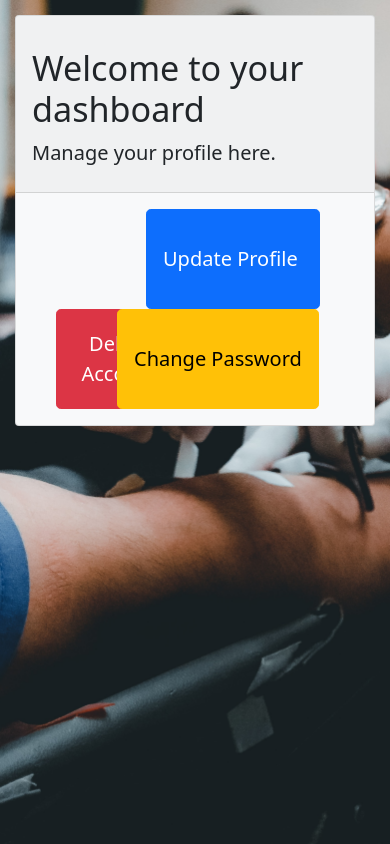
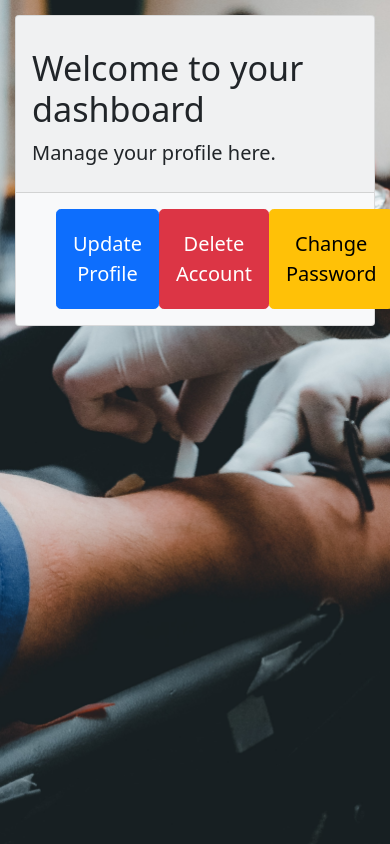
Before and after one commit to realnroz/Blood-Mangement-System, a Django app: page /donor/profile/ in a window 390 px wide. Shown: the part 56-900 px from the top of the page. Run offline with Django 3.2, Linux system fonts and the light colour scheme; the visitor is signed in with stand-in values (Sample User, id 1); data that the repository does not hold is empty; some libraries are stand-ins or nearby versions.

Commit message:
Responsiveness fixed

```diff
--- a/blood_donor/templates/blood_donor/donor_profile.html
+++ b/blood_donor/templates/blood_donor/donor_profile.html
@@ -33,26 +33,17 @@
       </div>
       <article class="card-body">
 
-        <div class="container">
-          <div class="row">
-            <div class="col">
-              <a href="{% url 'edit-profile' %}">
-                <button type="button" id='pb1' class="btn btn-primary btn-lg">Update Profile&nbsp</button>
+        <div class="container d-flex justify-content-around">
+          <a href="{% url 'edit-profile' %}" class="mr-5">
+            <button type="button" id='pb1' class="btn btn-primary btn-lg">Update Profile</button>
           </a>
-            </div>
-            <div class="col">
-              <a>
+          <a class="mr-5">
             <button type="button" id='pb2' class="btn btn-danger btn-lg" data-bs-toggle="modal"
               data-bs-target="#staticBackdrop">Delete Account</button>
           </a>
-            </div>
-
-            <div class="col">
-              <a href="{% url 'password_change' %}">
+          <a href="{% url 'password_change' %}" class="mr-5">
             <button type="button" id='pb3' class="btn btn-warning btn-lg">Change Password</button>
           </a>
-            </div>
-          </div>
         </div>
     </div>
     </article>
--- a/static/styles/background.css
+++ b/static/styles/background.css
@@ -192,7 +192,6 @@
 
 /* User Profile */
 #pb1{
-    margin-left: 90px;
     height: 100px;
     width: 100 px;
 }
@@ -203,7 +202,6 @@
 }
 
 #pb3{
-    margin-left: -90px;
     height: 100px;
     width: 100 px;
 }
--- a/templates/main.html
+++ b/templates/main.html
@@ -15,12 +15,6 @@
 
 
     <link rel="stylesheet" href="{% static 'styles/background.css' %}">
-
-    <script src="https://www.gstatic.com/firebasejs/8.2.1/firebase-app.js"></script>
-    <script src="https://www.gstatic.com/firebasejs/7.23.0/firebase-messaging.js"></script>
-
-    <script src="{% static 'js/index.js' %}"></script>
-    <script src="{% static 'js/messaging.js' %}"></script>
 
     {% if title %}
     <title> bMS-{{title}}</title>
```
Also changed, not shown: static/js/messaging.js (deleted, +0 -77 lines). Lines whose indentation alone changed are shown as unchanged.
